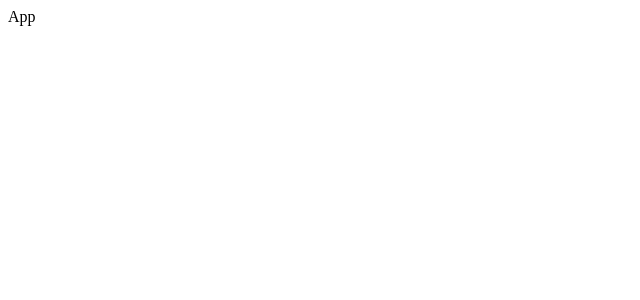
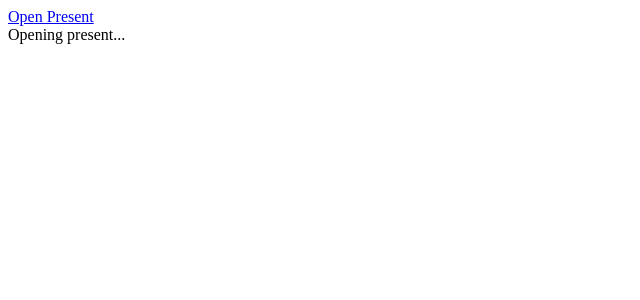
Before and after one commit to thekkathy/Present-Pop, a React (Create React App) app in the folder client/: page /load in a window 1280 px wide. Shown: the top 300 px of the page, without its empty margins (0-640 px from the left). Built offline with nearby package versions, Linux system fonts and the light colour scheme.

Commit message:
New components

```diff
--- a/client/src/components/App.js
+++ b/client/src/components/App.js
@@ -1,9 +1,21 @@
 import React from 'react';
+import { Router, Route } from 'react-router-dom';
+import history from '../history';
 
-class App extends React.Component{
-    render(){
-        return(
-            <div>App</div>
+import Header from './Header';
+import OpenPresent from './OpenPresent';
+import Load from './Load';
+
+class App extends React.Component {
+    render() {
+        return (
+            <div>
+                <Router history={history}>
+                    <Header />
+                    <Route path="/" exact component={OpenPresent} />
+                    <Route path="/load" exact component={Load} />
+                </Router>
+            </div>
         );
     }
 }
--- /dev/null
+++ b/client/src/components/Header.js
@@ -0,0 +1,14 @@
+import React from 'react';
+import {Link} from 'react-router-dom';
+
+const Header = () =>    {
+    return(
+        <div className="navbar">
+            <Link to="/">
+                Open Present
+            </Link>
+        </div>
+    )
+}
+
+export default Header;
--- /dev/null
+++ b/client/src/components/Load.js
@@ -0,0 +1,11 @@
+import React from 'react';
+
+const Load = () =>{
+    return(
+        <div className="load">
+            Opening present...
+        </div>
+    );
+}
+
+export default Load;
--- /dev/null
+++ b/client/src/components/OpenPresent.js
@@ -0,0 +1,13 @@
+import React from 'react';
+
+class OpenPresent extends React.Component{
+    render(){
+        return(
+            <div>
+                OpenPresent
+            </div>
+        );
+    }
+}
+
+export default OpenPresent;
--- /dev/null
+++ b/client/src/history.js
@@ -0,0 +1,2 @@
+import { createBrowserHistory } from 'history';
+export default createBrowserHistory();
```
Also changed, not shown: 1 other file (tests, documents, lock files or other folders).
